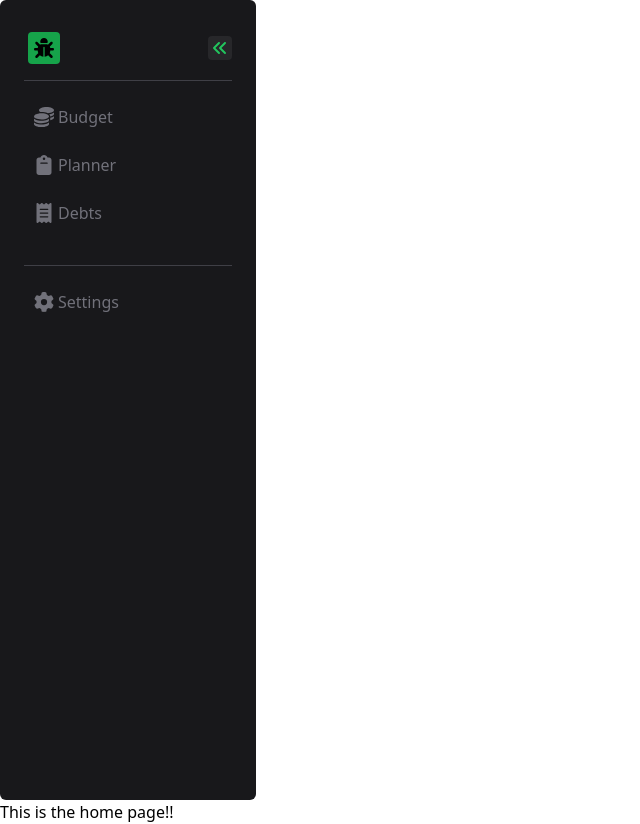
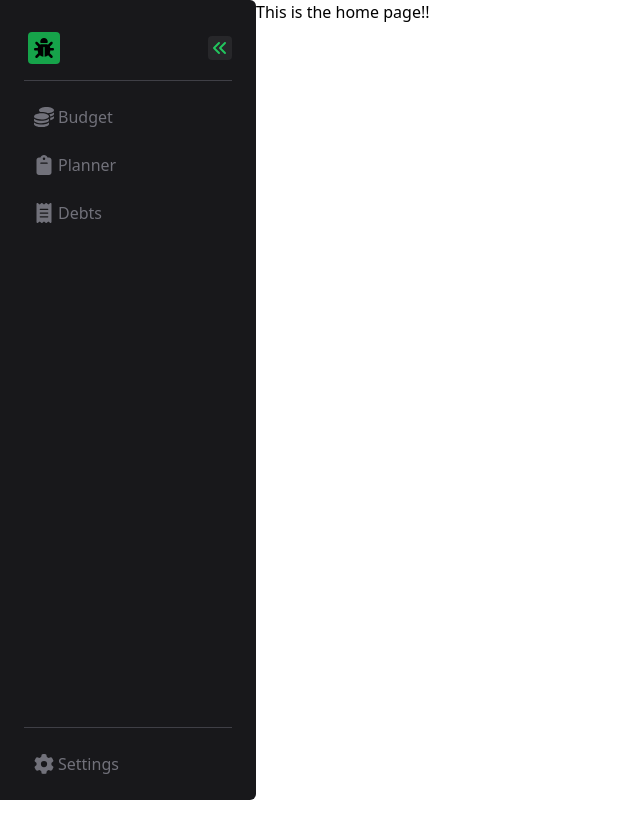
Before and after one commit to nllko/expense-tracker, a Vue app: page / in a window 1280 px wide. Shown: the whole page, without its empty margins (0-640 px from the left). After the commit the page ends 800 px from the top, so only its background shows below. Built offline with nearby package versions, Linux system fonts and the light colour scheme.

Commit message:
qol changes : - fixed rounded borders on sidebar - moved settings tab to the bottom of sidebar - moved SideBar and SideBarItem to SideBar folder

```diff
--- a/src/App.vue
+++ b/src/App.vue
@@ -1,10 +1,12 @@
 <template>
-  <SideBar/>
-  <RouterView/>
+  <div class="flex">
+    <SideBar />
+    <RouterView />
+  </div>
 </template>
 
 <script>
-import SideBar from './components/SideBar.vue'
+import SideBar from './components/SideBar/SideBar.vue'
 
 export default {
   name: 'App',
--- a/src/components/SideBar.vue
+++ b/src/components/SideBar/SideBar.vue
@@ -1,5 +1,5 @@
 <template>
-    <div class="w-64 h-screen bg-zinc-900 rounded-md">
+    <div class="w-64 h-screen bg-zinc-900 rounded-r-md flex flex-col">
         <div class="px-6 pt-8">
             <div class="flex items-center justify-between">
                 <RouterLink to="/">
@@ -25,7 +25,8 @@
             </ul>
         </div>
 
-        <div class="px-6 pt-8">
+        <div class="mt-auto pb-4">
+            <div class="px-6 pt-8">
             <hr class="border-zinc-700" />
         </div>
 
@@ -33,6 +34,7 @@
             <ul class="flex flex-col space-y-2 pl-0.5">
                 <SideBarItem to="/settings" icon="gear" name="Settings" />
             </ul>
+        </div>
         </div>
     </div>
 </template>
```
Also changed, not shown: src/components/SideBar/SideBarItem.vue (renamed from src/components/SideBarItem.vue).
